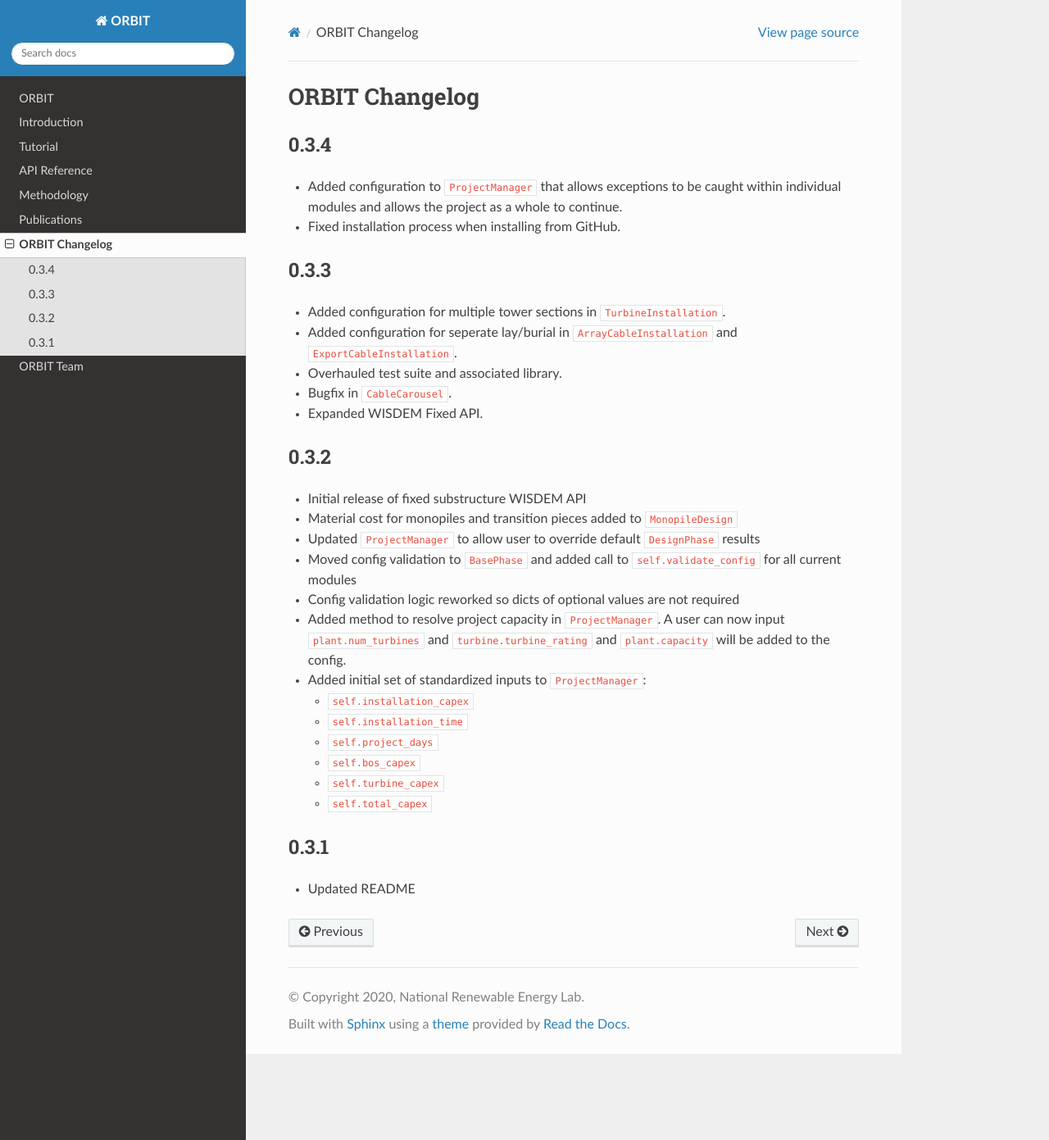
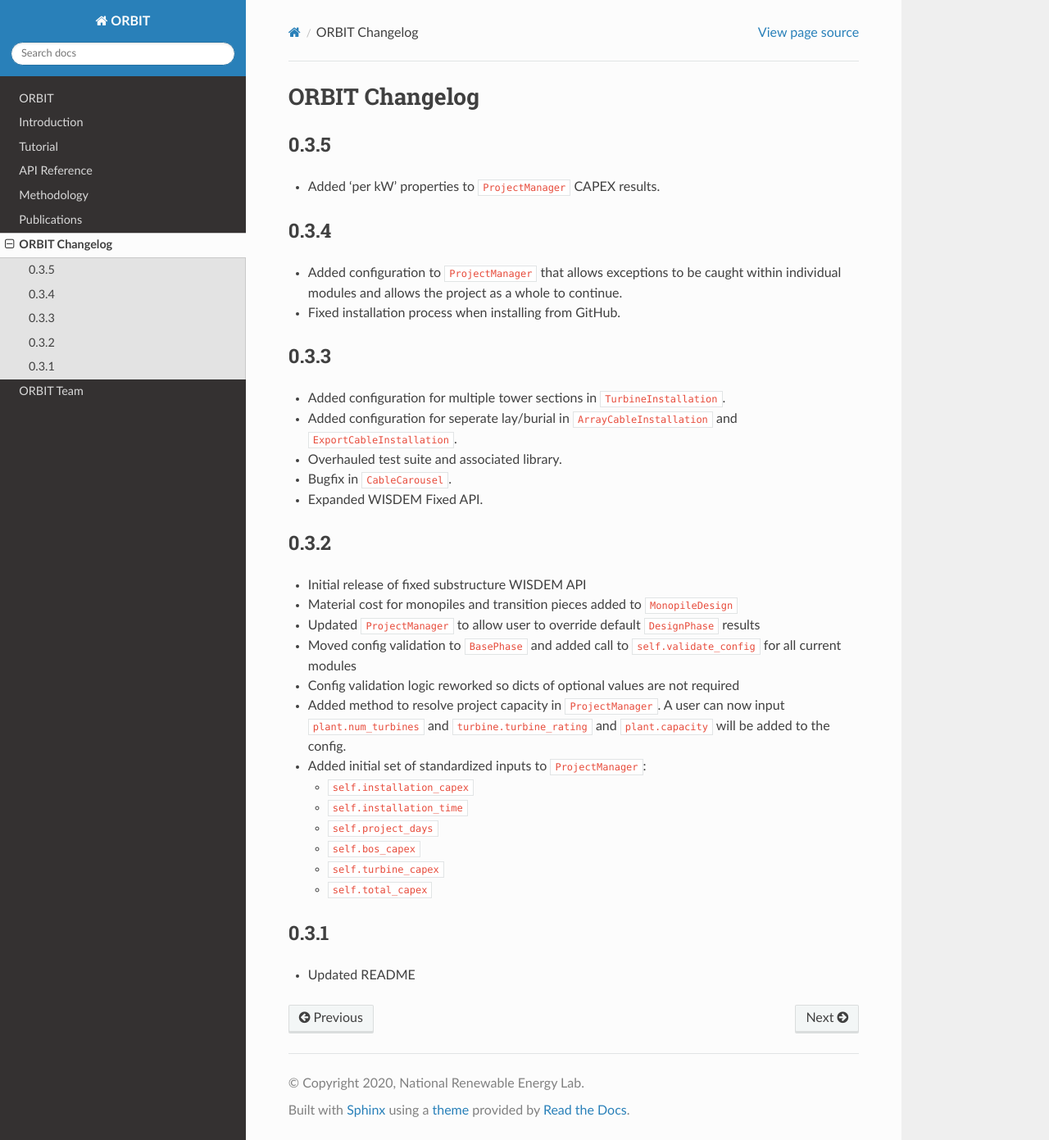
Before and after one commit to WISDEM/ORBIT, a Sphinx documentation site: the page built from docs/source/changelog.rst, in a window 1280 px wide and 1391 px high. Shown: the whole window at 82% size. Built offline with Sphinx 7.4.7 and the Read the Docs theme 2.0.0, drawn with Linux system fonts in a browser that asks for light colours.

Commit message:
Updated changelog.

```diff
--- a/docs/source/changelog.rst
+++ b/docs/source/changelog.rst
@@ -2,6 +2,11 @@
 
 ORBIT Changelog
 ===============
+
+0.3.5
+-----
+
+- Added 'per kW' properties to ``ProjectManager`` CAPEX results.
 
 0.3.4
 -----
```
